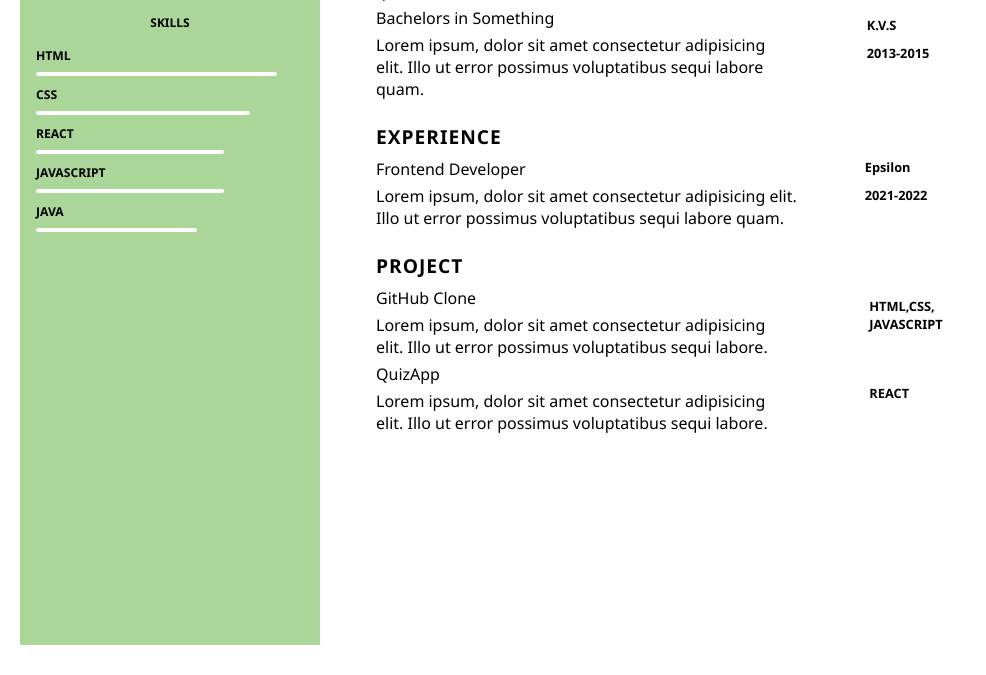
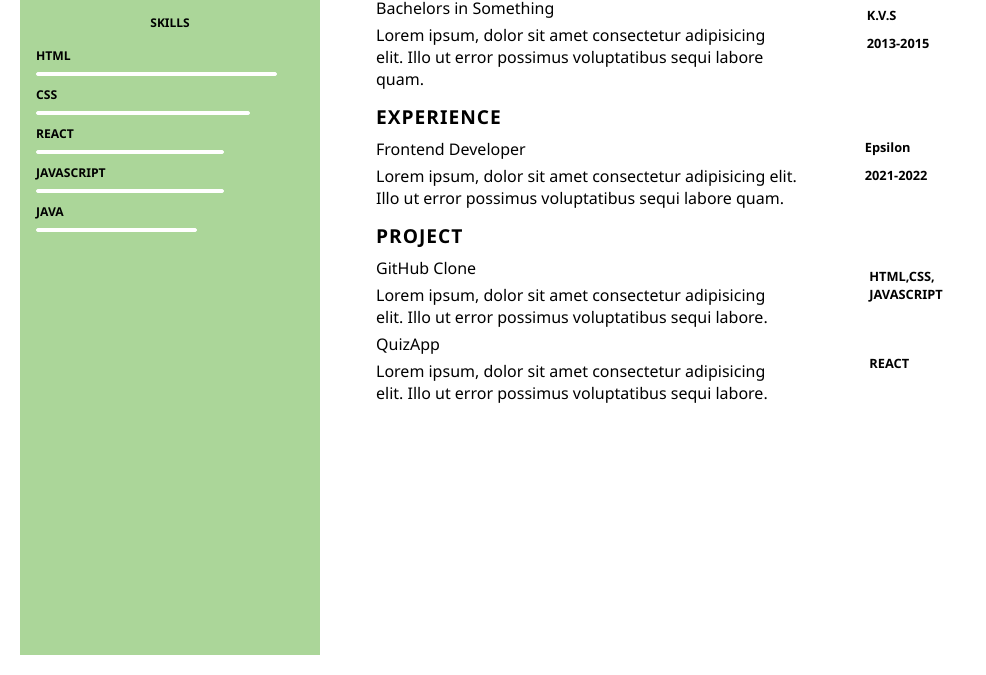
Before and after one commit to kamran000777/Combinators-Id-selector, a plain HTML site: page index.html in a window 1280 px wide. Shown: the part 365-1040 px from the top of the page, without its empty margins (0-986 px from the left). Drawn offline with Linux system fonts and the light colour scheme.

Commit message:
Update style.css

```diff
--- a/style.css
+++ b/style.css
@@ -98,7 +98,7 @@ li{
       padding: 0.5rem;
       letter-spacing: 1px;
 }
-section{
+about,experience,education,project{
       margin-bottom: 10px;
 }
 .about-para{
```
